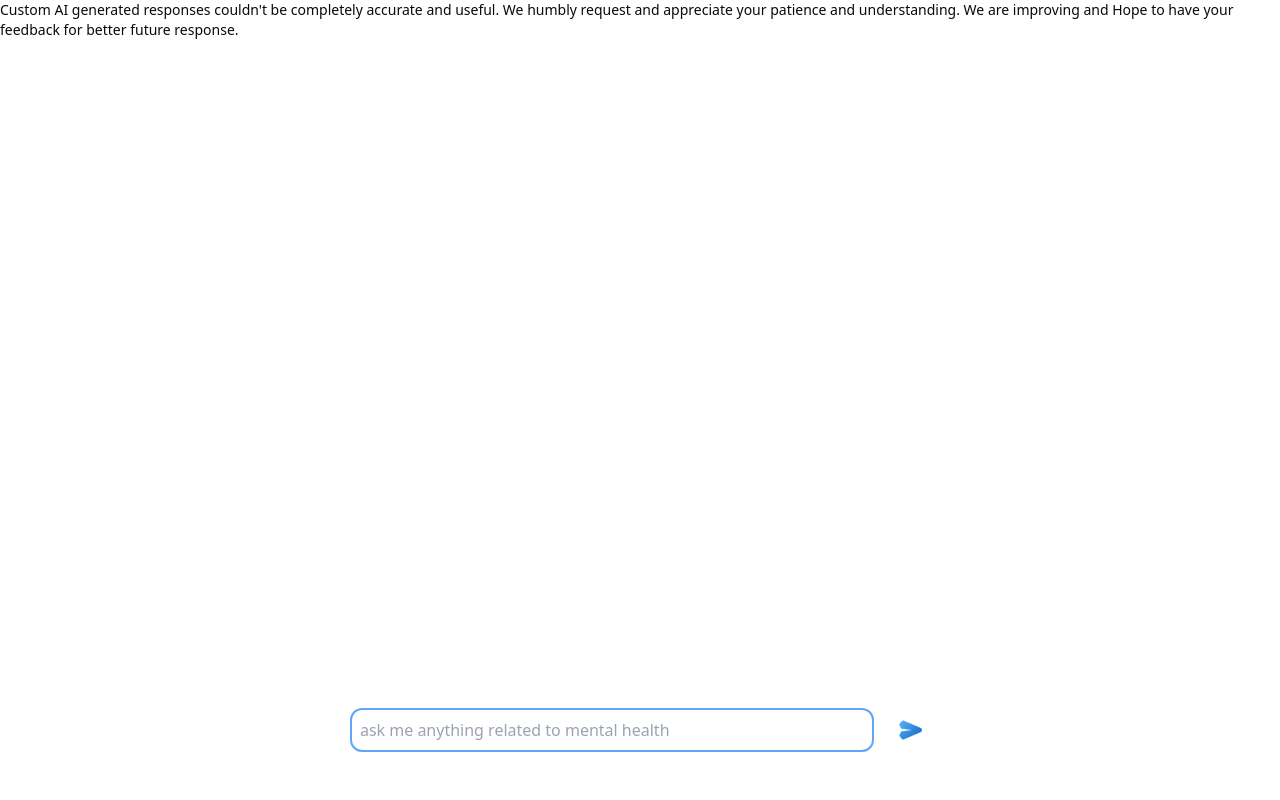
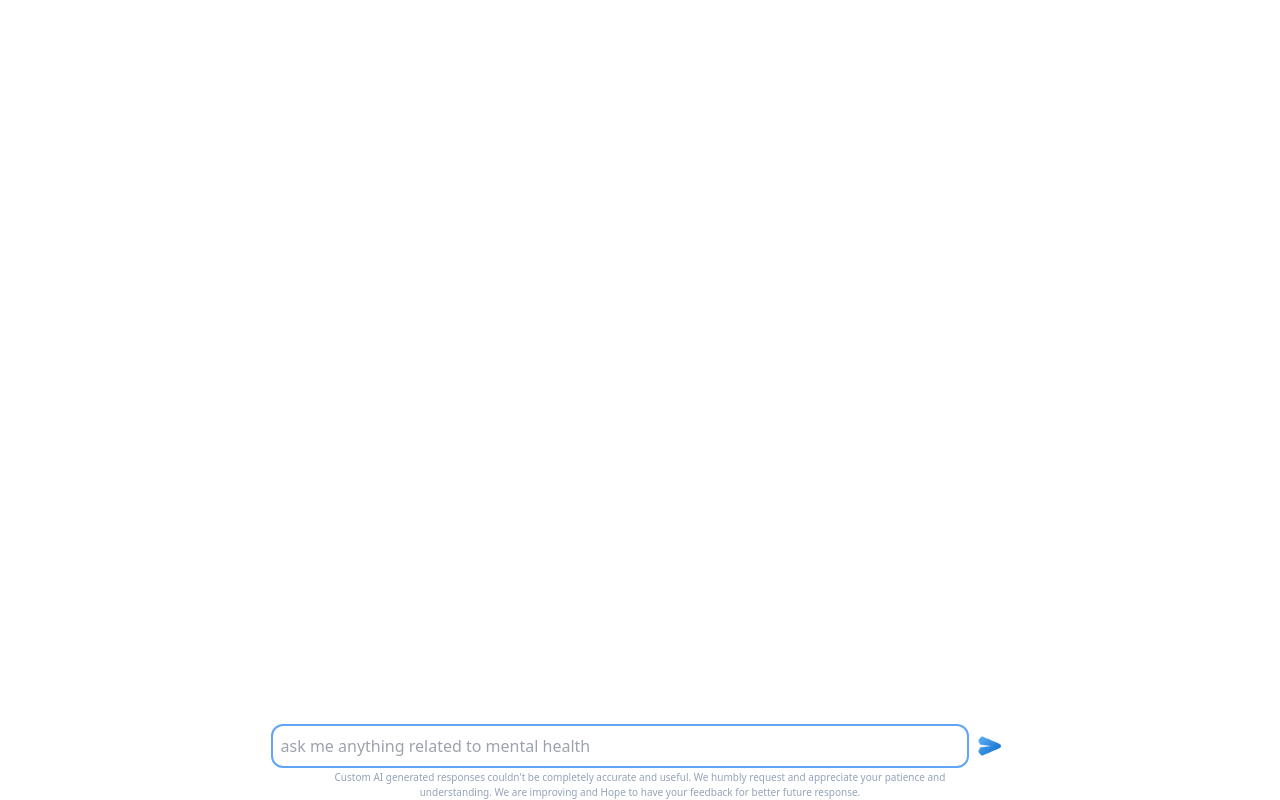
Before and after one commit to pankajkoree/dmhiw, a Next.js app: page /custom-pro-version in a window 1280 px wide. Built offline with nearby package versions, Linux system fonts and the light colour scheme.

Commit message:
ai integration

```diff
--- a/src/app/custom-pro-version/page.tsx
+++ b/src/app/custom-pro-version/page.tsx
@@ -66,9 +66,9 @@ const PremiumFeature = () => {
       {/* response div */}
 
       {/* search bar */}
-      <div className="fixed bottom-8 left-0 w-full p-4">
+      <div className="fixed bottom-4 left-0 w-full p-4">
         <form
-          className="relative flex w-[60%] left-[20%] xl:gap-4 gap-2 justify-center items-center text-center"
+          className="relative flex w-[80%] left-[10%] justify-center items-center text-center"
           onSubmit={handleSubmit}
         >
           {/* input box for prompt */}
@@ -94,12 +94,14 @@ const PremiumFeature = () => {
       {/* search bar */}
 
       {/* disclaimer starts here */}
-      <p className="text-sm">
-        Custom AI generated responses couldn't be completely accurate and
-        useful. We humbly request and appreciate your patience and
-        understanding. We are improving and Hope to have your feedback for
-        better future response.
-      </p>
+      <div className="fixed bottom-0 left-0 w-full text-center">
+        <p className="relative flex w-[50%] left-[25%] justify-center text-[10px] text-slate-400">
+          Custom AI generated responses couldn&apos;t be completely accurate and
+          useful. We humbly request and appreciate your patience and
+          understanding. We are improving and Hope to have your feedback for
+          better future response.
+        </p>
+      </div>
       {/* disclaimer starts here */}
     </div>
   );
```
